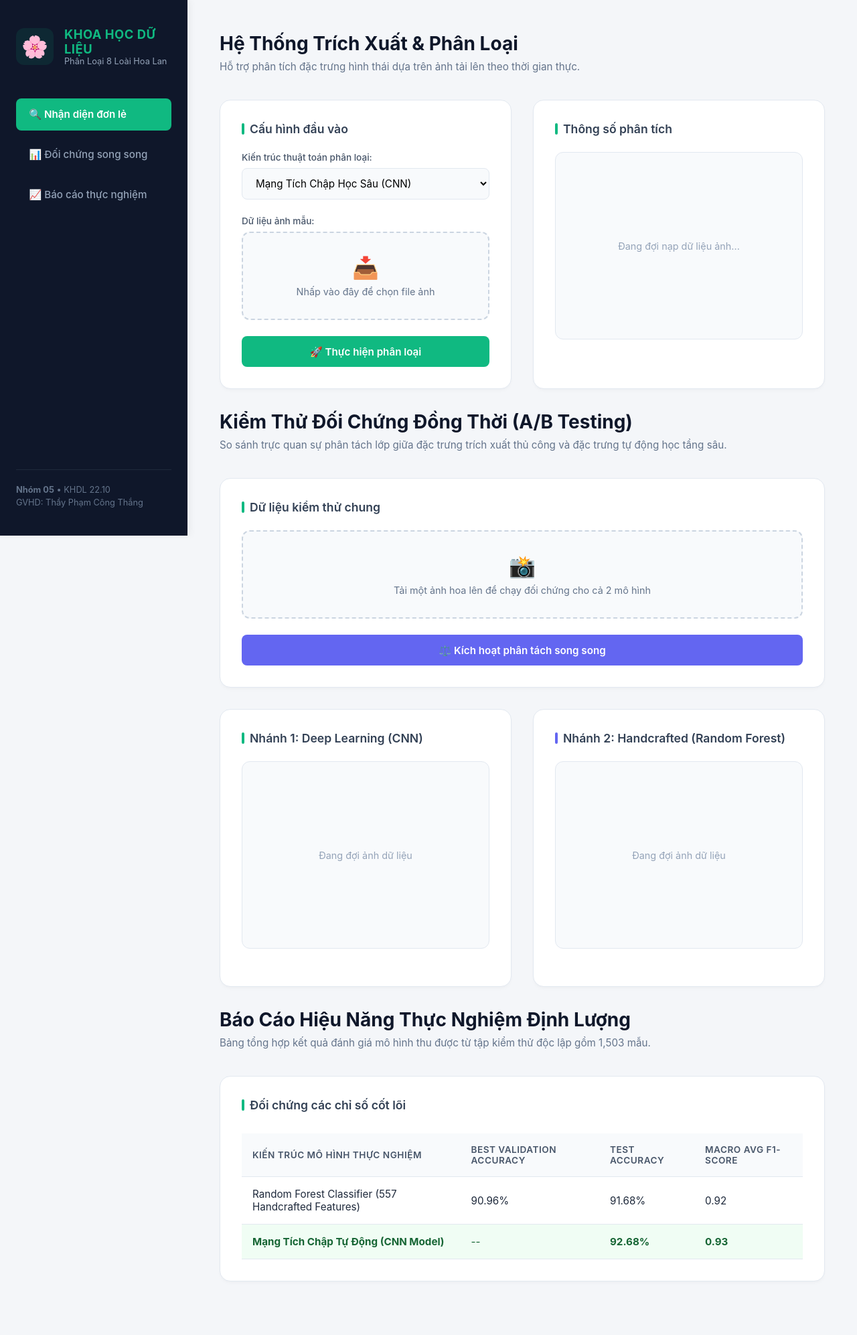
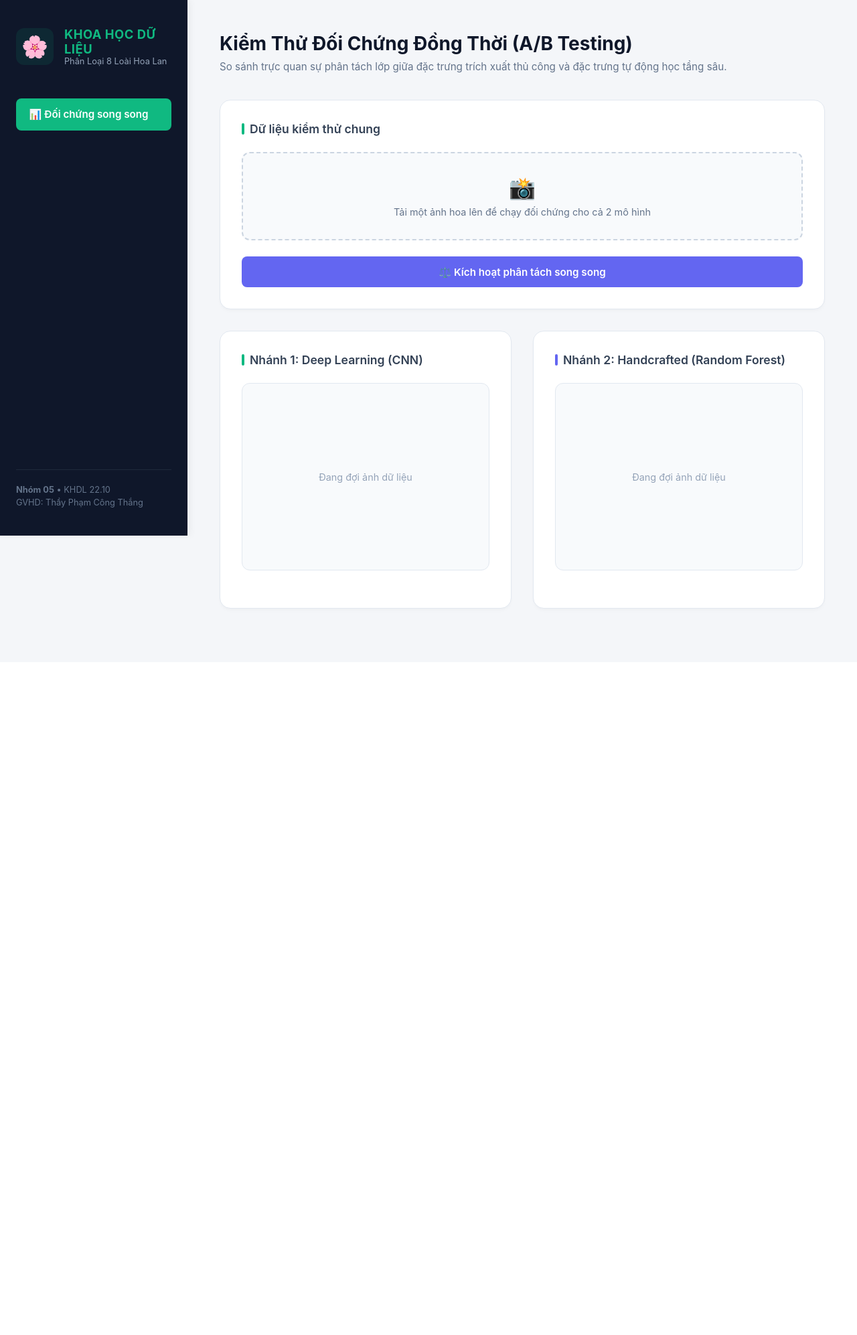
Before and after one commit to Nguyen-Trang-25/WebKHDL, a Flask app: page / in a window 1280 px wide. Shown: the whole page at 67% size. After the commit the page ends 913 px from the top, so only its background shows below. Run offline with Flask 3, Linux system fonts and the light colour scheme.

Commit message:
Refactor app.py for improved TensorFlow loading and enhance main.js for better tab functionality and image preview handling

```diff
--- a/app.py
+++ b/app.py
@@ -1,22 +1,21 @@
 print("[1/5] Đang khởi động tiến trình...")
 import os
-import time
 
-# Tắt cảnh báo oneDNN và các thông báo Info của TensorFlow
 os.environ['TF_ENABLE_ONEDNN_OPTS'] = '0'
 os.environ['TF_CPP_MIN_LOG_LEVEL'] = '2'
-
-# Ép TensorFlow chạy trên CPU (tránh lỗi treo khi khởi tạo card đồ họa GPU)
 os.environ['CUDA_VISIBLE_DEVICES'] = '-1'
 
 print("[2/5] Đang nạp các thư viện xử lý (OpenCV, Numpy, Joblib)...")
 import cv2
 import numpy as np
 import joblib
-print("[3/5] Đang nạp TensorFlow (Quá trình này có thể mất 15-30 giây, xin vui lòng kiên nhẫn)...")
-import tensorflow as tf
+
+print("[3/5] Đang nạp TensorFlow/Keras...")
+from keras.models import load_model
+
 from flask import Flask, render_template, request, jsonify
 from PIL import Image
+
 try:
     from skimage.feature import graycomatrix, graycoprops, local_binary_pattern
 except ImportError:
@@ -24,68 +23,113 @@ except ImportError:
     from skimage.feature import greycoprops as graycoprops
     from skimage.feature import local_binary_pattern
 
+
 print("[4/5] Khởi tạo ứng dụng Flask Web...")
 app = Flask(__name__)
 
-# --- CÁC HÀM TRÍCH XUẤT ĐẶC TRƯNG CHO RANDOM FOREST ---
+
 def extract_color_histogram(image_bgr, bins=(8, 8, 8)):
     hsv = cv2.cvtColor(image_bgr, cv2.COLOR_BGR2HSV)
-    hist = cv2.calcHist([hsv], channels=[0, 1, 2], mask=None, histSize=list(bins), ranges=[0, 180, 0, 256, 0, 256])
+    hist = cv2.calcHist(
+        [hsv],
+        channels=[0, 1, 2],
+        mask=None,
+        histSize=list(bins),
+        ranges=[0, 180, 0, 256, 0, 256]
+    )
     cv2.normalize(hist, hist)
     return hist.flatten().astype(np.float32)
 
+
 def extract_haralick_features(image_bgr):
     gray = cv2.cvtColor(image_bgr, cv2.COLOR_BGR2GRAY)
-    glcm = graycomatrix(gray, distances=[1, 2, 3], angles=[0, np.pi/4, np.pi/2, 3*np.pi/4], levels=256, symmetric=True, normed=True)
+    glcm = graycomatrix(
+        gray,
+        distances=[1, 2, 3],
+        angles=[0, np.pi / 4, np.pi / 2, 3 * np.pi / 4],
+        levels=256,
+        symmetric=True,
+        normed=True
+    )
+
     properties = ["contrast", "dissimilarity", "homogeneity", "energy", "correlation", "ASM"]
     features = []
+
     for prop in properties:
         values = graycoprops(glcm, prop)
         features.append(values.mean())
         features.append(values.std())
+
     return np.array(features, dtype=np.float32)
+
 
 def extract_lbp_features(image_bgr, p=24, r=3):
     gray = cv2.cvtColor(image_bgr, cv2.COLOR_BGR2GRAY)
     lbp = local_binary_pattern(gray, P=p, R=r, method="uniform")
+
     n_bins = p + 2
-    hist, _ = np.histogram(lbp.ravel(), bins=np.arange(0, n_bins + 1), range=(0, n_bins))
+    hist, _ = np.histogram(
+        lbp.ravel(),
+        bins=np.arange(0, n_bins + 1),
+        range=(0, n_bins)
+    )
+
     hist = hist.astype(np.float32)
     hist = hist / (hist.sum() + 1e-8)
+
     return hist
+
 
 def extract_hu_moments(image_bgr):
     gray = cv2.cvtColor(image_bgr, cv2.COLOR_BGR2GRAY)
     moments = cv2.moments(gray)
     hu = cv2.HuMoments(moments).flatten()
     hu_log = -np.sign(hu) * np.log10(np.abs(hu) + 1e-12)
+
     return hu_log.astype(np.float32)
 
+
 def extract_all_features(image_bgr, img_size):
-    image_resized = cv2.resize(image_bgr, (img_size, img_size), interpolation=cv2.INTER_AREA)
+    image_resized = cv2.resize(
+        image_bgr,
+        (img_size, img_size),
+        interpolation=cv2.INTER_AREA
+    )
+
     f_color = extract_color_histogram(image_resized)
     f_haralick = extract_haralick_features(image_resized)
     f_lbp = extract_lbp_features(image_resized)
     f_hu = extract_hu_moments(image_resized)
+
     features = np.concatenate([f_color, f_haralick, f_lbp, f_hu])
-    return np.nan_to_num(features, nan=0.0, posinf=0.0, neginf=0.0).astype(np.float32)
-# -------------------------------------------------------
 
-# Config đường dẫn đến các file mô hình của nhóm
+    return np.nan_to_num(
+        features,
+        nan=0.0,
+        posinf=0.0,
+        neginf=0.0
+    ).astype(np.float32)
+
+
 CNN_MODEL_PATH = "models/cnn_model.keras"
 RF_PIPELINE_PATH = "models/random_forest_pipeline.pkl"
 
-# Danh sách 8 loài lan đồng bộ với kết quả huấn luyện
 CLASS_NAMES = [
-    "Cattleya labiata", "Cymbidium lowianum", "Dendrobium anosmum",
-    "Oncidium sphacelatum", "Paphiopedilum rothschildianum",
-    "Phalaenopsis amabilis", "Rhynchostylis gigantea", "Vanda coerulea"
+    "Cattleya labiata",
+    "Cymbidium lowianum",
+    "Dendrobium anosmum",
+    "Oncidium sphacelatum",
+    "Paphiopedilum rothschildianum",
+    "Phalaenopsis amabilis",
+    "Rhynchostylis gigantea",
+    "Vanda coerulea"
 ]
 
-# Tải các mô hình vào bộ nhớ khi khởi động Server
+
 print("=== Loading Models... ===")
+
 try:
-    cnn_model = tf.keras.models.load_model(CNN_MODEL_PATH)
+    cnn_model = load_model(CNN_MODEL_PATH, compile=False)
     print("-> CNN Model Loaded Successfully.")
 except Exception as e:
     cnn_model = None
@@ -97,78 +141,22 @@ try:
 except Exception as e:
     rf_pipeline = None
     print(f"-> [Warning] Cannot load Random Forest: {e}")
+
 print("=========================")
 
 
-# Route 1: Hiển thị giao diện Web chính
 @app.route('/')
 def index():
     return render_template('index.html')
 
 
-# Route 2: API xử lý ảnh cho tính năng nhận diện đơn lẻ
-@app.route('/predict_single', methods=['POST'])
-def predict_single():
-    if 'file' not in request.files:
-        return jsonify({'error': 'Không tìm thấy file ảnh gửi lên'}), 400
-
-    file = request.files['file']
-    model_type = request.form.get('model', 'cnn')
-
-    if file.filename == '':
-        return jsonify({'error': 'Chưa có ảnh nào được chọn'}), 400
-
-    try:
-        # Đọc ảnh từ request mà không cần lưu xuống ổ cứng (tối ưu bộ nhớ)
-        img_pil = Image.open(file.stream).convert('RGB')
-        img_np = np.array(img_pil)
-        img_bgr = cv2.cvtColor(img_np, cv2.COLOR_RGB2BGR)
-
-        start_time = time.time()
-
-        if model_type == 'cnn':
-            if cnn_model is None:
-                return jsonify({'error': 'Mô hình CNN chưa được nạp trên server'}), 500
-            # Tiền xử lý theo cấu hình train_cnn.py của nhóm (224x224, scale 1/255)
-            img_resized = cv2.resize(img_bgr, (224, 224))
-            img_tensor = np.expand_dims(img_resized / 255.0, axis=0)
-
-            preds = cnn_model.predict(img_tensor)
-            class_idx = np.argmax(preds[0])
-            confidence = float(preds[0][class_idx]) * 100
-            predicted_class = CLASS_NAMES[class_idx]
-
-        else:
-            if rf_pipeline is None:
-                return jsonify({'error': 'Mô hình Random Forest chưa được nạp trên server'}), 500
-            # Tiền xử lý theo cấu hình train_rf.py của nhóm (Kích thước 128x128)
-            rf_features = extract_all_features(img_bgr, 128)
-
-            # Dự đoán thông qua Pipeline (Truyền đúng mảng đặc trưng đã trích xuất)
-            preds_proba = rf_pipeline.predict_proba([rf_features])
-            class_idx = np.argmax(preds_proba[0])
-            confidence = float(preds_proba[0][class_idx]) * 100
-            predicted_class = CLASS_NAMES[class_idx]
-
-        inference_time = (time.time() - start_time) * 1000 # đổi sang miligiây
-
-        return jsonify({
-            'class_name': predicted_class,
-            'confidence': f"{confidence:.2f} %",
-            'time': f"{inference_time:.1f} ms"
-        })
-
-    except Exception as e:
-        return jsonify({'error': f"Lỗi hệ thống trong quá trình xử lý: {str(e)}"}), 500
-
-
-# Route 3: API xử lý đồng thời cả 2 mô hình (Phục vụ Tab Đối chứng)
 @app.route('/predict_compare', methods=['POST'])
 def predict_compare():
     if 'file' not in request.files:
         return jsonify({'error': 'Không tìm thấy file ảnh'}), 400
 
     file = request.files['file']
+
     if file.filename == '':
         return jsonify({'error': 'Chưa chọn ảnh'}), 400
 
@@ -177,24 +165,38 @@ def predict_compare():
         img_np = np.array(img_pil)
         img_bgr = cv2.cvtColor(img_np, cv2.COLOR_RGB2BGR)
 
-        # 1. Chạy nhanh nhánh CNN
         if cnn_model is not None:
             img_cnn = cv2.resize(img_bgr, (224, 224))
-            tensor_cnn = np.expand_dims(img_cnn / 255.0, axis=0)
+            img_rgb = cv2.cvtColor(img_cnn, cv2.COLOR_BGR2RGB)
+            tensor_cnn = np.expand_dims(img_rgb, axis=0).astype(np.float32)
+
             preds_cnn = cnn_model.predict(tensor_cnn)
-            idx_cnn = np.argmax(preds_cnn[0])
-            cnn_result = {'class_name': CLASS_NAMES[idx_cnn], 'confidence': f"{preds_cnn[0][idx_cnn]*100:.2f} %"}
+            idx_cnn = int(np.argmax(preds_cnn[0]))
+
+            cnn_result = {
+                'class_name': CLASS_NAMES[idx_cnn],
+                'confidence': f"{preds_cnn[0][idx_cnn] * 100:.2f} %"
+            }
         else:
-            cnn_result = {'class_name': 'Chưa load model', 'confidence': '0%'}
+            cnn_result = {
+                'class_name': 'Chưa load model',
+                'confidence': '0%'
+            }
 
-        # 2. Chạy nhanh nhánh Random Forest
         if rf_pipeline is not None:
             rf_features = extract_all_features(img_bgr, 128)
             preds_rf = rf_pipeline.predict_proba([rf_features])
-            idx_rf = np.argmax(preds_rf[0])
-            rf_result = {'class_name': CLASS_NAMES[idx_rf], 'confidence': f"{preds_rf[0][idx_rf]*100:.2f} %"}
+            idx_rf = int(np.argmax(preds_rf[0]))
+
+            rf_result = {
+                'class_name': CLASS_NAMES[idx_rf],
+                'confidence': f"{preds_rf[0][idx_rf] * 100:.2f} %"
+            }
         else:
-            rf_result = {'class_name': 'Chưa load model', 'confidence': '0%'}
+            rf_result = {
+                'class_name': 'Chưa load model',
+                'confidence': '0%'
+            }
 
         return jsonify({
             'cnn': cnn_result,
@@ -206,6 +208,5 @@ def predict_compare():
 
 
 if __name__ == '__main__':
-    # Đổi debug=False để tránh lỗi treo Terminal trên VS Code
     print("[5/5] SERVER ĐÃ SẴN SÀNG! Đang mở cổng mạng...")
     app.run(host='0.0.0.0', port=5001, debug=False)
--- a/static/js/main.js
+++ b/static/js/main.js
@@ -1,18 +1,17 @@
 document.addEventListener("DOMContentLoaded", function () {
-
   // ==========================================
   // 1. LOGIC CHUYỂN TAB TỰ ĐỘNG
   // ==========================================
   const tabButtons = document.querySelectorAll(".tab-btn");
   const tabPanels = document.querySelectorAll(".tab-panel");
 
-    tabButtons.forEach(button => {
+  tabButtons.forEach((button) => {
     button.addEventListener("click", function () {
       const targetTab = this.getAttribute("data-tab");
 
       // Loại bỏ class active cũ
-            tabButtons.forEach(btn => btn.classList.remove("active"));
-            tabPanels.forEach(panel => panel.classList.remove("active"));
+      tabButtons.forEach((btn) => btn.classList.remove("active"));
+      tabPanels.forEach((panel) => panel.classList.remove("active"));
 
       // Kích hoạt class active mới
       this.classList.add("active");
@@ -21,17 +20,12 @@ document.addEventListener("DOMContentLoaded", function () {
   });
 
   // ==========================================
-    // 2. LOGIC PREVIEW ẢNH KHI NGƯỜI DÙNG CHỌN FILE
+  // 2. LOGIC PREVIEW ẢNH CHO TAB ĐỐI CHỨNG
   // ==========================================
-    const singleFileInput = document.getElementById("single-file");
   const compareFileInput = document.getElementById("compare-file");
 
-    singleFileInput.addEventListener("change", function () {
-        handleFilePreview(this, "single-view");
-    });
-
   compareFileInput.addEventListener("change", function () {
-        // Đối với tab đối chứng, nhân bản ảnh hiển thị ở cả 2 ô của 2 mô hình
+    // Nhân bản ảnh hiển thị ở cả 2 ô của 2 mô hình
     handleFilePreview(this, "compare-view-cnn");
     handleFilePreview(this, "compare-view-rf");
   });
@@ -48,52 +42,7 @@ document.addEventListener("DOMContentLoaded", function () {
   }
 
   // ==========================================
-    // 3. GỌI API BACKEND - NHẬN DIỆN ĐƠN LẺ
-    // ==========================================
-    const btnPredictSingle = document.getElementById("btn-predict-single");
-
-    btnPredictSingle.addEventListener("click", function () {
-        if (!singleFileInput.files[0]) {
-            alert("Vui lòng nạp file ảnh hoa lan lên hệ thống trước!");
-            return;
-        }
-
-        const modelSelect = document.getElementById("model-select").value;
-        const resultsWrapper = document.getElementById("single-results");
-        const resClass = document.getElementById("res-class");
-
-        // Giao diện chuyển sang trạng thái xử lý tính toán
-        resClass.innerText = "Đang trích xuất...";
-        resultsWrapper.classList.remove("hidden");
-
-        const formData = new FormData();
-        formData.append("file", singleFileInput.files[0]);
-        formData.append("model", modelSelect);
-
-        // Gọi API bất đồng bộ đến endpoint của Flask
-        fetch("/predict_single", {
-            method: "POST",
-            body: formData
-        })
-        .then(response => response.json())
-        .then(data => {
-            if (data.error) {
-                alert(data.error);
-                return;
-            }
-            // Điền dữ liệu trả về từ Server vào giao diện
-            resClass.innerText = data.class_name;
-            document.getElementById("res-conf").innerText = data.confidence;
-            document.getElementById("res-time").innerText = data.time;
-        })
-        .catch(err => {
-            alert("Lỗi kết nối đến Server máy chủ Backend!");
-            console.error(err);
-        });
-    });
-
-    // ==========================================
-    // 4. GỌI API BACKEND - ĐỐI CHỨNG SONG SONG
+  // 3. GỌI API BACKEND - ĐỐI CHỨNG SONG SONG
   // ==========================================
   const btnCompare = document.getElementById("btn-compare");
 
@@ -119,23 +68,24 @@ document.addEventListener("DOMContentLoaded", function () {
 
     fetch("/predict_compare", {
       method: "POST",
-            body: formData
+      body: formData,
     })
-        .then(response => response.json())
-        .then(data => {
+      .then((response) => response.json())
+      .then((data) => {
         if (data.error) {
           alert(data.error);
           return;
         }
         // Cập nhật nhánh mô hình CNN
         cnnName.innerText = data.cnn.class_name;
-            document.getElementById("comp-cnn-conf").innerText = data.cnn.confidence;
+        document.getElementById("comp-cnn-conf").innerText =
+          data.cnn.confidence;
 
         // Cập nhật nhánh mô hình Random Forest
         rfName.innerText = data.rf.class_name;
         document.getElementById("comp-rf-conf").innerText = data.rf.confidence;
       })
-        .catch(err => {
+      .catch((err) => {
         alert("Lỗi hệ thống khi phân tách song song!");
         console.error(err);
       });
--- a/templates/index.html
+++ b/templates/index.html
@@ -1,13 +1,15 @@
-<!DOCTYPE html>
+<!doctype html>
 <html lang="vi">
   <head>
-    <meta charset="UTF-8">
-    <meta name="viewport" content="width=device-width, initial-scale=1.0">
+    <meta charset="UTF-8" />
+    <meta name="viewport" content="width=device-width, initial-scale=1.0" />
     <title>Nhận Diện Hoa Lan - Nhóm 5</title>
-    <link rel="stylesheet" href="{{ url_for('static', filename='css/style.css') }}">
+    <link
+      rel="stylesheet"
+      href="{{ url_for('static', filename='css/style.css') }}"
+    />
   </head>
   <body>
-
     <aside class="sidebar">
       <div class="sidebar-header">
         <div class="logo-icon">🌸</div>
@@ -17,9 +19,9 @@
         </div>
       </div>
       <nav class="nav-tabs">
-            <button class="tab-btn active" data-tab="tab-single">🔍 Nhận diện đơn lẻ</button>
-            <button class="tab-btn" data-tab="tab-compare">📊 Đối chứng song song</button>
-            <button class="tab-btn" data-tab="tab-report">📈 Báo cáo thực nghiệm</button>
+        <button class="tab-btn active" data-tab="tab-compare">
+          📊 Đối chứng song song
+        </button>
       </nav>
       <div class="sidebar-footer">
         <p><strong>Nhóm 05</strong> • KHDL 22.10</p>
@@ -29,73 +31,30 @@
 
     <main class="main-content">
       <div class="container">
-
-            <section id="tab-single" class="tab-panel active">
-                <header class="content-header">
-                    <h1>Hệ Thống Trích Xuất & Phân Loại</h1>
-                    <p>Hỗ trợ phân tích đặc trưng hình thái dựa trên ảnh tải lên theo thời gian thực.</p>
-                </header>
-
-                <div class="dashboard-grid">
-                    <div class="card">
-                        <h3 class="card-title">Cấu hình đầu vào</h3>
-                        <div class="form-group">
-                            <label for="model-select">Kiến trúc thuật toán phân loại:</label>
-                            <select id="model-select">
-                                <option value="cnn">Mạng Tích Chập Học Sâu (CNN)</option>
-                                <option value="rf">Random Forest Classifier (Handcrafted Features)</option>
-                            </select>
-                        </div>
-                        <div class="form-group">
-                            <label>Dữ liệu ảnh mẫu:</label>
-                            <div class="upload-dropzone" onclick="document.getElementById('single-file').click()">
-                                <span class="upload-icon">📥</span>
-                                <p>Nhấp vào đây để chọn file ảnh</p>
-                                <input type="file" id="single-file" accept="image/*" hidden>
-                            </div>
-                        </div>
-                        <button class="btn btn-primary" id="btn-predict-single">🚀 Thực hiện phân loại</button>
-                    </div>
-
-                    <div class="card">
-                        <h3 class="card-title">Thông số phân tích</h3>
-                        <div class="preview-box" id="single-view">
-                            <div class="placeholder-text">Đang đợi nạp dữ liệu ảnh...</div>
-                        </div>
-                        <div id="single-results" class="results-wrapper hidden">
-                            <div class="result-item">
-                                <span class="result-label">Loài hoa nhận diện:</span>
-                                <span class="result-value badge-green" id="res-class">--</span>
-                            </div>
-                            <div class="result-item">
-                                <span class="result-label">Độ tự tin (Confidence):</span>
-                                <span class="result-value text-highlight" id="res-conf">--</span>
-                            </div>
-                            <div class="result-item">
-                                <span class="result-label">Thời gian tính toán:</span>
-                                <span class="result-value" id="res-time">--</span>
-                            </div>
-                        </div>
-                    </div>
-                </div>
-            </section>
-
-            <section id="tab-compare" class="tab-panel">
+        <section id="tab-compare" class="tab-panel active">
           <header class="content-header">
             <h1>Kiểm Thử Đối Chứng Đồng Thời (A/B Testing)</h1>
-                    <p>So sánh trực quan sự phân tách lớp giữa đặc trưng trích xuất thủ công và đặc trưng tự động học tầng sâu.</p>
+            <p>
+              So sánh trực quan sự phân tách lớp giữa đặc trưng trích xuất thủ
+              công và đặc trưng tự động học tầng sâu.
+            </p>
           </header>
 
           <div class="card">
             <h3 class="card-title">Dữ liệu kiểm thử chung</h3>
             <div class="form-group">
-                        <div class="upload-dropzone" onclick="document.getElementById('compare-file').click()">
+              <div
+                class="upload-dropzone"
+                onclick="document.getElementById('compare-file').click()"
+              >
                 <span class="upload-icon">📸</span>
                 <p>Tải một ảnh hoa lên để chạy đối chứng cho cả 2 mô hình</p>
-                            <input type="file" id="compare-file" accept="image/*" hidden>
+                <input type="file" id="compare-file" accept="image/*" hidden />
               </div>
             </div>
-                    <button class="btn btn-secondary" id="btn-compare">⚖️ Kích hoạt phân tách song song</button>
+            <button class="btn btn-secondary" id="btn-compare">
+              ⚖️ Kích hoạt phân tách song song
+            </button>
           </div>
 
           <div class="dashboard-grid">
@@ -107,7 +66,9 @@
               <div id="comp-cnn-box" class="results-wrapper hidden">
                 <div class="result-item">
                   <span class="result-label">Kết quả:</span>
-                                <span class="result-value text-cnn" id="comp-cnn-name">--</span>
+                  <span class="result-value text-cnn" id="comp-cnn-name"
+                    >--</span
+                  >
                 </div>
                 <div class="result-item">
                   <span class="result-label">Độ tin cậy:</span>
@@ -117,7 +78,9 @@
             </div>
 
             <div class="card">
-                        <h3 class="card-title title-rf">Nhánh 2: Handcrafted (Random Forest)</h3>
+              <h3 class="card-title title-rf">
+                Nhánh 2: Handcrafted (Random Forest)
+              </h3>
               <div class="preview-box" id="compare-view-rf">
                 <div class="placeholder-text">Đang đợi ảnh dữ liệu</div>
               </div>
@@ -134,44 +97,6 @@
             </div>
           </div>
         </section>
-
-            <section id="tab-report" class="tab-panel">
-                <header class="content-header">
-                    <h1>Báo Cáo Hiệu Năng Thực Nghiệm Định Lượng</h1>
-                    <p>Bảng tổng hợp kết quả đánh giá mô hình thu được từ tập kiểm thử độc lập gồm 1,503 mẫu.</p>
-                </header>
-
-                <div class="card">
-                    <h3 class="card-title">Đối chứng các chỉ số cốt lõi</h3>
-                    <div class="table-responsive">
-                        <table class="modern-table">
-                            <thead>
-                                <tr>
-                                    <th>Kiến trúc mô hình thực nghiệm</th>
-                                    <th>Best Validation Accuracy</th>
-                                    <th>Test Accuracy</th>
-                                    <th>Macro Avg F1-Score</th>
-                                </tr>
-                            </thead>
-                            <tbody>
-                                <tr>
-                                    <td>Random Forest Classifier (557 Handcrafted Features)</td>
-                                    <td>90.96%</td>
-                                    <td>91.68%</td>
-                                    <td>0.92</td>
-                                </tr>
-                                <tr class="row-highlight">
-                                    <td><strong>Mạng Tích Chập Tự Động (CNN Model)</strong></td>
-                                    <td>--</td>
-                                    <td><strong>92.68%</strong></td>
-                                    <td><strong>0.93</strong></td>
-                                </tr>
-                            </tbody>
-                        </table>
-                    </div>
-                </div>
-            </section>
-
       </div>
     </main>
 
```
Lines whose indentation alone changed are shown as unchanged.
